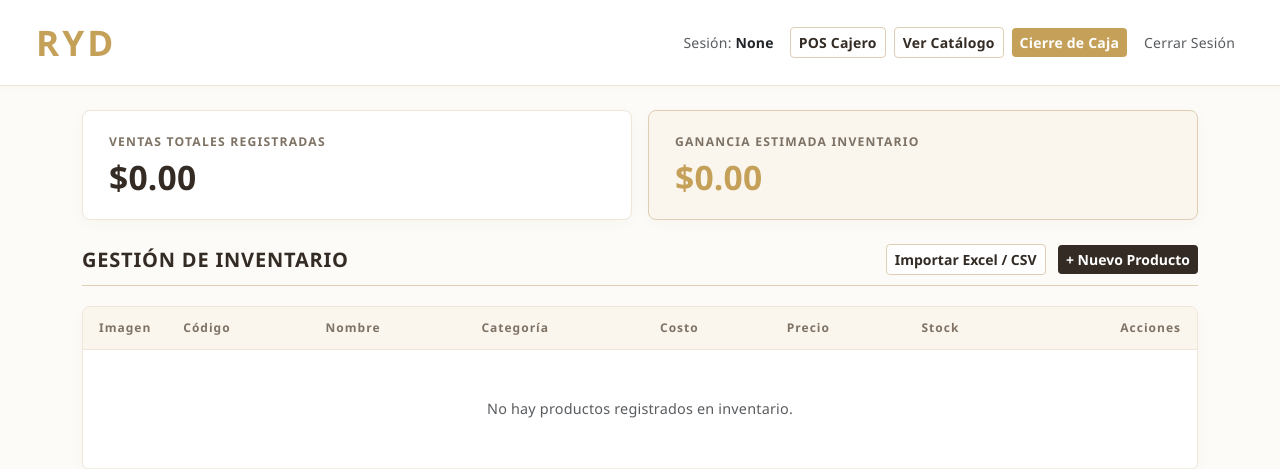
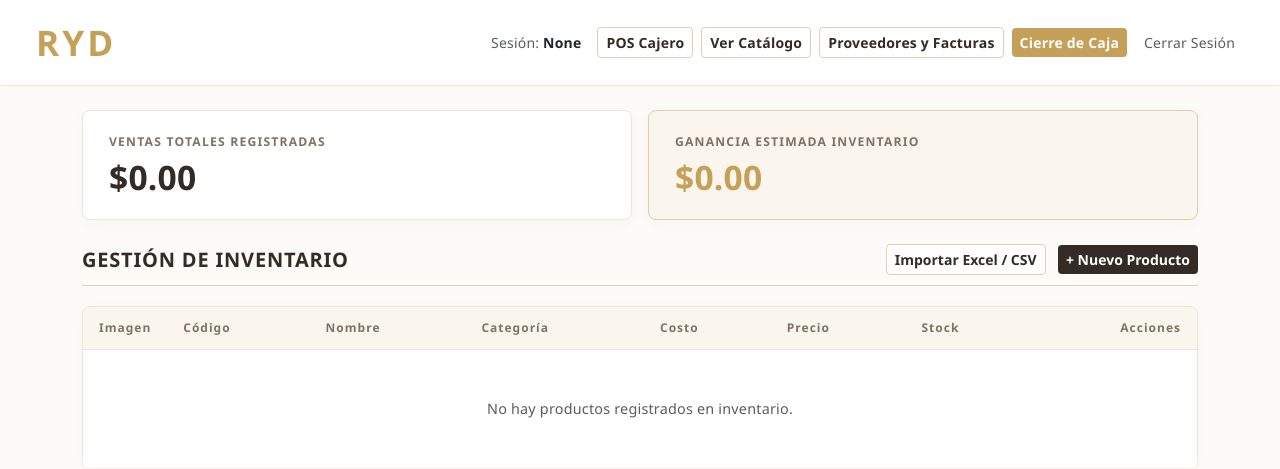
Before and after one commit to marialejandrav393-commits/ryd-tiendaoficial, a Flask app: template templates/admin.html in a window 1280 px wide. Shown: the top 469 px of the page. Run offline with Flask 3, Linux system fonts and the light colour scheme; the template is opened without the code that fills it, so the values that code supplies are empty.

Commit message:
Update admin.html
actualizacion

```diff
--- a/templates/admin.html
+++ b/templates/admin.html
@@ -213,6 +213,7 @@
         <span class="me-3 small text-muted">Sesión: <strong class="text-dark">{{ session.get('username') }}</strong></span>
         <a href="{{ url_for('pos_cajero') }}" class="btn btn-ryd-outline btn-sm me-2">POS Cajero</a>
         <a href="{{ url_for('index') }}" class="btn btn-ryd-outline btn-sm me-2">Ver Catálogo</a>
+        <a href="/proveedores" class="btn btn-ryd-outline btn-sm me-2">Proveedores y Facturas</a>
         <a href="/cierre-caja" class="btn btn-ryd-gold btn-sm me-2">Cierre de Caja</a>
         <a href="{{ url_for('logout') }}" class="btn btn-link btn-sm text-muted text-decoration-none">Cerrar Sesión</a>
     </div>
```
